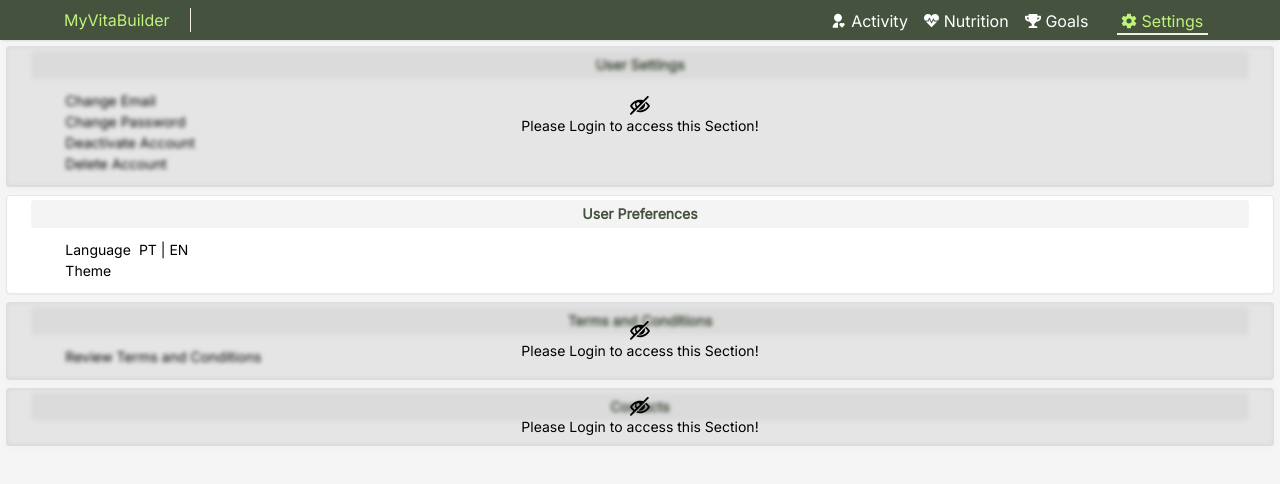
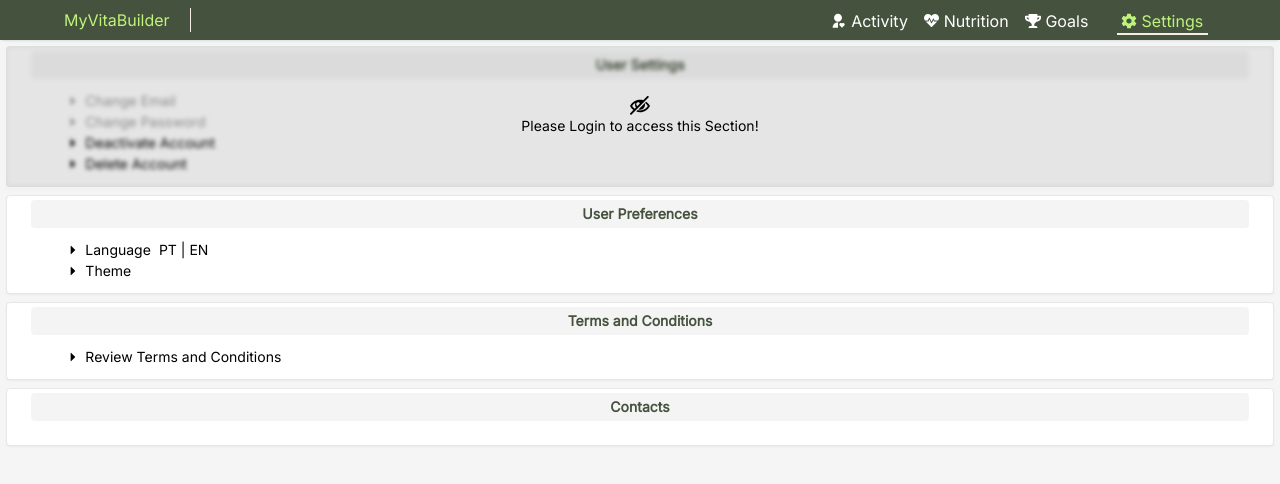
Before and after one commit to MarcoFz7/MyVitaBuilder, a Next.js app: page /settings in a window 1280 px wide. Shown: the top 484 px of the page. Built offline with nearby package versions, Linux system fonts and the light colour scheme.

Commit message:
#comments adding a popup component for wider use - using it for some settings options

```diff
--- /dev/null
+++ b/app/components/popup/popup.tsx
@@ -0,0 +1,57 @@
+import MainBtn from "../buttons/mainBtn";
+import TertiaryBtn from "../buttons/tertiaryBtn";
+import { IoCloseSharp, IoWarning } from "react-icons/io5";
+
+/**
+ * Interface for the popup with needed props from the parent
+ */
+interface popupProps {
+    popupType: number;
+    message: React.ReactNode;
+    actionToTake: () => void;
+    managePopupState: () => void;
+}
+
+/**
+ * @param popupType (Information - 1, Warning - 2, Error - 3)
+ * @param message
+ * @param managePopupState - for closure
+ *
+ * @returns custom popup
+ */
+const Popup = ({popupType, message, actionToTake, managePopupState }: popupProps) => {
+
+    return (
+        <>
+            <div className='fixed h-full w-full top-0 left-0 bg-c-shadow-black z-[100] backdrop-blur-[0.95px] flex items-center justify-center'>
+                <div className="w-1/5 h-1/4 min-w-[280px] ssm-calendar:min-w-[380px] min-h-[175px] flex items-center justify-center bg-c-global-bg-color rounded shadow-lg p-2">
+                    <div className="flex flex-col h-full w-full gap-2">
+                        <div className="flex flex-row h-1/4 w-full items-center justify-center bg-c-custom-shadow-black rounded gap-1">
+                            <div className="flex w-[87.5%] h-full items-center text-sm pl-4">
+                                { popupType == 2 &&
+                                    <span className="font-semibold text-c-dark-green"><IoWarning className={`inline-block mr-[0.150rem] sm:mr-[0.375rem] h-5 w-5`}/><strong className="overflow-hidden text-ellipsis">Warning!</strong></span>
+                                }
+                            </div>
+                            <div className="flex w-[12.5%] h-auto justify-end pr-2">
+                                <TertiaryBtn operationStatus='' btnIcon={<IoCloseSharp className='w-5 h-5'/>} isDisabled={false} inSequence={false} title='Close Popup!' onClick={managePopupState}/>
+                            </div>
+                        </div>
+                        <div className="flex flex-col h-2/4 w-full justify-center items-center px-3">
+                            {message}
+                        </div>
+                        <div className="flex h-1/4 w-full justify-end items-center">
+                            <div className="flex flec-row w-auto h-full gap-2">
+                                <button type='button' className='h-full font-light mt-[0.075rem] text-c-dark-green border border-c-dark-green rounded p-1 pl-1.5 pr-1.5 ml-1.5 min-h-[30px] max-h-[45px] transition-all duration-250 ease' title='cancel' onClick={managePopupState}>
+                                    <span className="flex items-center m-0 whitespace-nowrap overflow-hidden"><strong className="mr-[0.15rem] ml-[0.10rem]">Cancel&nbsp;</strong></span>
+                                </button>
+                                <MainBtn label="Confirm" isDisabled={false} title="Deactivate Account!" disabledTitle="" shadow={true} isRequestProcessing={false} icon={<span className="ml-1"/>} onClick={() => {actionToTake(); managePopupState();}}/>
+                            </div>
+                        </div>
+                    </div>
+                </div>
+            </div>
+        </>
+    );
+};
+
+export default Popup;
--- a/app/settings/page.tsx
+++ b/app/settings/page.tsx
@@ -4,16 +4,61 @@
 import { isUserAuthorized } from "../auth/isUserAuthorized";
 import AccessBlockedBanner from "../components/auth/accessBlockedBanner";
 import { useEffect, useState } from "react";
-import AccessCheckerBanner from "../components/auth/accessChecker/accessCheckingBanner";
+import Popup from "../components/popup/popup";
+import { GoTriangleRight } from "react-icons/go";
 
 const inter = Inter({ weight: "400", style: "normal", subsets: ["latin"] });
 
 const Page = () => {
   const [isAuthorized, setIsAuthorized] = useState<boolean | null>(null);
+  const [isPopupOpen, setIsPopupOpen] = useState<boolean>(false);
+
+  const [popupMessage, setPopupMessage] = useState<React.ReactNode>();
+  const [popupAction, setPopupAction] = useState<() => void>(() => () => {});
 
   useEffect(() => {
     setIsAuthorized(isUserAuthorized);
   }, []);
+
+  const handleAction = (action: string) => {
+    switch (action) {
+      case "deactivate":
+        setPopupMessage(
+          <span>
+            <strong>Deactivating your account</strong> will make your information and posts invisible to other users! Do you want to proceed?
+          </span>
+        );
+        setPopupAction(() => deactivateAccount);
+
+        setIsPopupOpen(true);
+        break;
+      case "delete":
+        setPopupMessage(
+          <span>
+            <strong>Deleting your account</strong> will erase your information and posts from the system! Do you want to proceed?
+          </span>
+        );
+        setPopupAction(() => deletedAccount);
+
+        setIsPopupOpen(true);
+      default:
+        return;
+    }
+  }
+
+  const deactivateAccount = () => {
+    if (!isAuthorized)
+      return;
+
+    console.log("Account deactivated");
+  }
+
+  const deletedAccount = () => {
+    if (!isAuthorized)
+      return;
+
+    console.log("Account deleted");
+  }
 
   const UserSettingsContent = () => (
     <div className='h-auto p-2 pt-0 bg-white w-full border border border-grey-100 shadow-sm rounded'>
@@ -24,42 +69,31 @@
           </div>
           <div className="flex w-full items-center px-4 sm:px-[4%] pt-3 pb-1">
             <div className="flex flex-col gap-px">
-              <span>Change Email</span>
-              <span>Change Password</span>
-              <span>Deactivate Account</span>
-              <span>Delete Account</span>
+              <div className="text-black/40">
+                <span className="flex items-center whitespace-nowrap overflow-hidden">
+                    <GoTriangleRight className="inline-block mr-[0.25rem] h-4 w-4" />
+                    Change Email
+                </span>
+              </div>
+              <div className="text-black/40">
+                <span className="flex items-center whitespace-nowrap overflow-hidden">
+                    <GoTriangleRight className="inline-block mr-[0.25rem] h-4 w-4" />
+                    Change Password
+                </span>
+              </div>
+              <div className="hover:text-c-dark-green cursor-pointer" onClick={() => {handleAction("deactivate")}}>
+                <span className="flex items-center whitespace-nowrap overflow-hidden">
+                    <GoTriangleRight className="inline-block mr-[0.25rem] h-4 w-4" />
+                    Deactivate Account
+                </span>
+              </div>
+              <div className="hover:text-c-dark-green cursor-pointer" onClick={() => {handleAction("delete")}}>
+                <span className="flex items-center whitespace-nowrap overflow-hidden">
+                    <GoTriangleRight className="inline-block mr-[0.25rem] h-4 w-4" />
+                    Delete Account
+                </span>
+              </div>
             </div>
-          </div>
-        </div>
-      </div>
-    </div>
-  );
-
-  const TermsAndConditionsContent = () => (
-    <div className='h-auto p-2 pt-0 bg-white w-full border border border-grey-100 shadow-sm rounded'>
-      <div className="w-full h-full rounded">
-        <div className='flex flex-col rounded w-full h-full items-center text-sm'>
-          <div className="flex mt-1 w-full items-center justify-center text-center">
-            <span className="bg-c-custom-shadow-black text-c-dark-green rounded p-1 mx-4 font-bold w-full">Terms and Conditions</span>
-          </div>
-          <div className="flex w-full items-center px-4 sm:px-[4%] pt-3 pb-1">
-            <div className="flex flex-col gap-px">
-              <span>Review Terms and Conditions</span>
-            </div>
-          </div>
-        </div>
-      </div>
-    </div>
-  );
-
-  const ContactsContent = () => (
-    <div className='h-auto p-2 pt-0 bg-white w-full border border border-grey-100 shadow-sm rounded'>
-      <div className="w-full h-full rounded">
-        <div className='flex flex-col rounded w-full h-full items-center text-sm'>
-          <div className="flex mt-1 w-full items-center justify-center text-center">
-            <span className="bg-c-custom-shadow-black text-c-dark-green rounded p-1 mx-4 font-bold w-full">Contacts</span>
-          </div>
-          <div className="flex w-full items-center px-4 sm:px-[4%] pt-3 pb-1">
           </div>
         </div>
       </div>
@@ -69,12 +103,10 @@
   return (
     <div className={`${inter.className} bg-c-global-bg-color min-h-[635px] h-screen max-h-screen w-[99%] min-w-min-width absolute left-[0.5%] top-0 pt-[2.85rem] pb-[0.35rem] z-[-1] text-sm`}>
       <div className="flex flex-col w-full h-full gap-[0.5rem]">
-        {isAuthorized === null ? (
-          <AccessCheckerBanner content={<UserSettingsContent/>}/>
-        ) : isAuthorized ? (
+        { isAuthorized ? (
           <UserSettingsContent/>
         ) : (
-          <AccessBlockedBanner content={<UserSettingsContent/>}/>
+          <AccessBlockedBanner content={<UserSettingsContent/>} isAuthorized={isAuthorized}/>
         )}
         <div className='h-auto p-2 pt-0 bg-white w-full border border border-grey-100 shadow-sm rounded'>
           <div className="w-full h-full rounded">
@@ -83,34 +115,49 @@
                 <span className="bg-c-custom-shadow-black text-c-dark-green rounded p-1 mx-4 font-bold w-full">User Preferences</span>
               </div>
               <div className="flex flex-col w-full px-4 sm:px-[4%] pt-3 pb-1 gap-px">
-                <div className="flex flex-row">
-                  <span className="mr-2">Language</span>
-                  <span>PT</span>
-                  <span>&nbsp;|&nbsp;</span>
-                  <span>EN</span>
-                </div>
-                <div className="flex flex-row">
-                  <span>Theme</span>
-                </div>
+                <span className="flex items-center whitespace-nowrap overflow-hidden">
+                    <GoTriangleRight className="inline-block mr-[0.25rem] h-4 w-4" />
+                    <span className="mr-2">Language</span>
+                    <span className="cursor-pointer hover:text-c-dark-green">PT</span>
+                    <span>&nbsp;|&nbsp;</span>
+                    <span className="cursor-pointer hover:text-c-dark-green">EN</span>
+                </span>
+                <span className="flex items-center whitespace-nowrap overflow-hidden">
+                    <GoTriangleRight className="inline-block mr-[0.25rem] h-4 w-4" />
+                    <span>Theme</span>
+                </span>
               </div>
             </div>
           </div>
         </div>
-        {isAuthorized === null ? (
-          <AccessCheckerBanner content={<TermsAndConditionsContent/>}/>
-        ) : isAuthorized ? (
-          <TermsAndConditionsContent/>
-        ) : (
-          <AccessBlockedBanner content={<TermsAndConditionsContent/>}/>
-        )}
-        {isAuthorized === null ? (
-          <AccessCheckerBanner content={<ContactsContent/>}/>
-        ) : isAuthorized ? (
-          <ContactsContent />
-        ) : (
-          <AccessBlockedBanner content={<ContactsContent />} />
-        )}
+        <div className='h-auto p-2 pt-0 bg-white w-full border border border-grey-100 shadow-sm rounded'>
+          <div className="w-full h-full rounded">
+            <div className='flex flex-col rounded w-full h-full items-center text-sm'>
+              <div className="flex mt-1 w-full items-center justify-center text-center">
+                <span className="bg-c-custom-shadow-black text-c-dark-green rounded p-1 mx-4 font-bold w-full">Terms and Conditions</span>
+              </div>
+              <div className="flex w-full items-center px-4 sm:px-[4%] pt-3 pb-1 hover:text-c-dark-green cursor-pointer">
+                <span className="flex items-center whitespace-nowrap overflow-hidden">
+                    <GoTriangleRight className="inline-block mr-[0.25rem] h-4 w-4" />
+                    Review Terms and Conditions
+                </span>
+              </div>
+            </div>
+          </div>
+        </div>
+        <div className='h-auto p-2 pt-0 bg-white w-full border border border-grey-100 shadow-sm rounded'>
+          <div className="w-full h-full rounded">
+            <div className='flex flex-col rounded w-full h-full items-center text-sm'>
+              <div className="flex mt-1 w-full items-center justify-center text-center">
+                <span className="bg-c-custom-shadow-black text-c-dark-green rounded p-1 mx-4 font-bold w-full">Contacts</span>
+              </div>
+              <div className="flex w-full items-center px-4 sm:px-[4%] pt-3 pb-1">
+              </div>
+            </div>
+          </div>
+        </div>
       </div>
+      {isPopupOpen && <Popup popupType={2} message={popupMessage} actionToTake={popupAction} managePopupState={() => setIsPopupOpen(false)}/>}
     </div>
   );
 };
```
